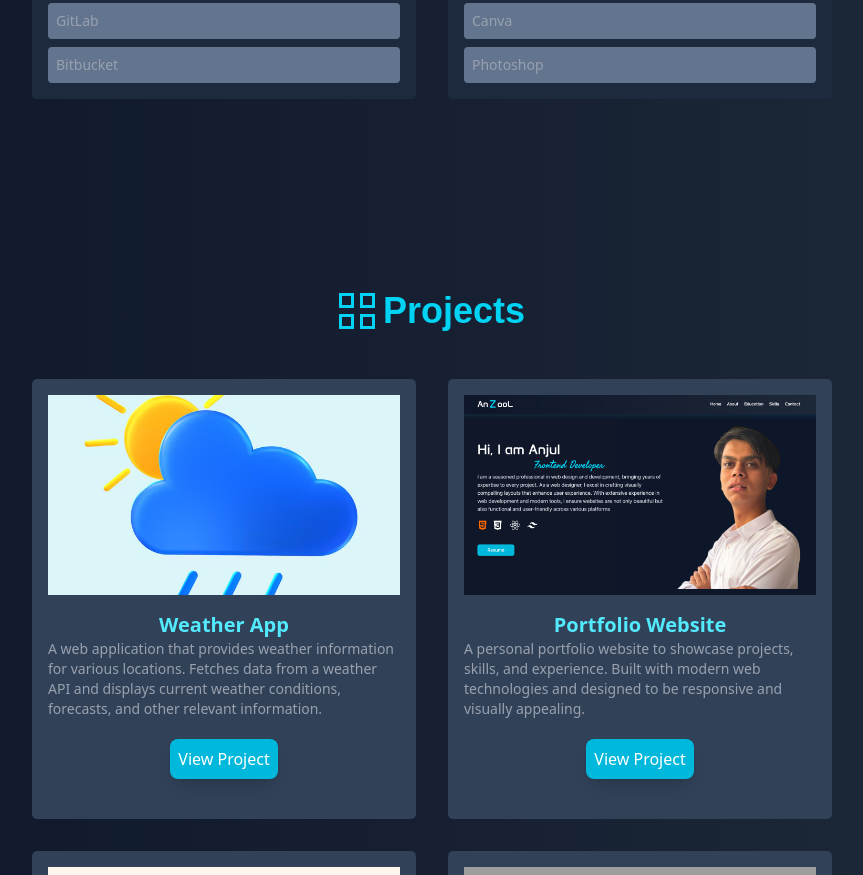
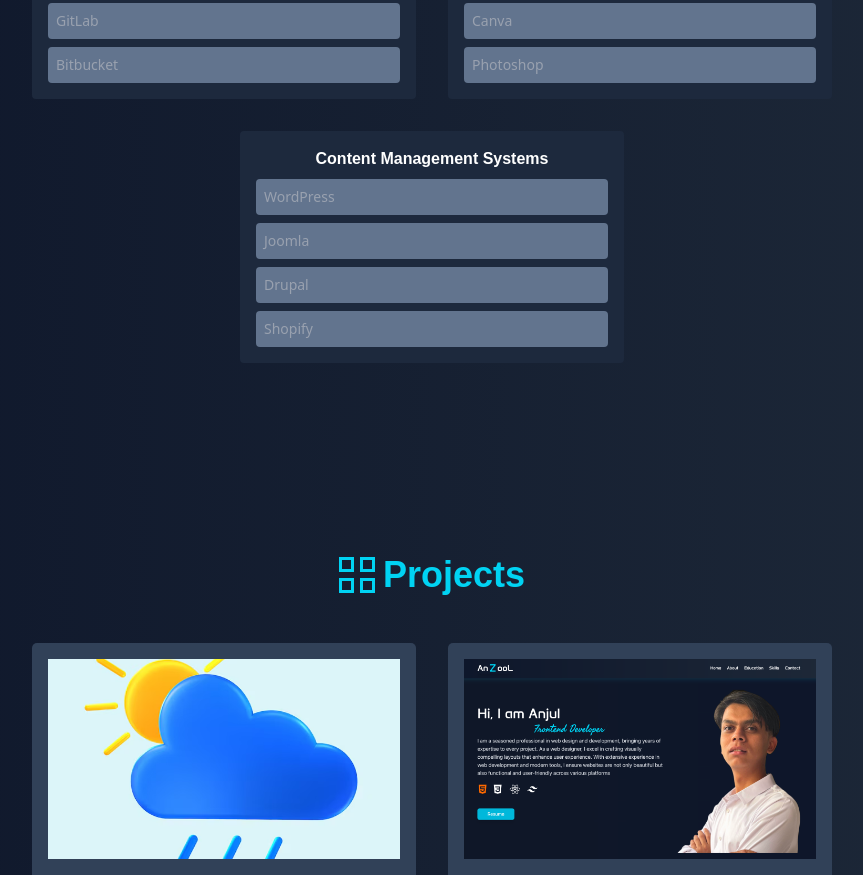
Before and after one commit to AnjulAryal/Portfolio-react, a React (Vite) app: page / in a window 1280 px wide. Shown: the part 3240-4115 px from the top of the page, without its empty margins (208-1071 px from the left). Built offline with nearby package versions, Linux system fonts and the light colour scheme; grey boxes are pictures that could not be loaded; a web font is replaced by a local one.

Commit message:
updated skills

```diff
--- a/src/sections/Skills.jsx
+++ b/src/sections/Skills.jsx
@@ -26,6 +26,10 @@ const Skills = () => {
         {
             name: "Design Tools",
             tools: ["Figma", "Adobe XD", "Canva", "Photoshop"],
+        },
+        {
+            name: "Content Management Systems",
+            tools: ["WordPress", "Joomla", "Drupal", "Shopify"],
         }
     ]
     return (
```
